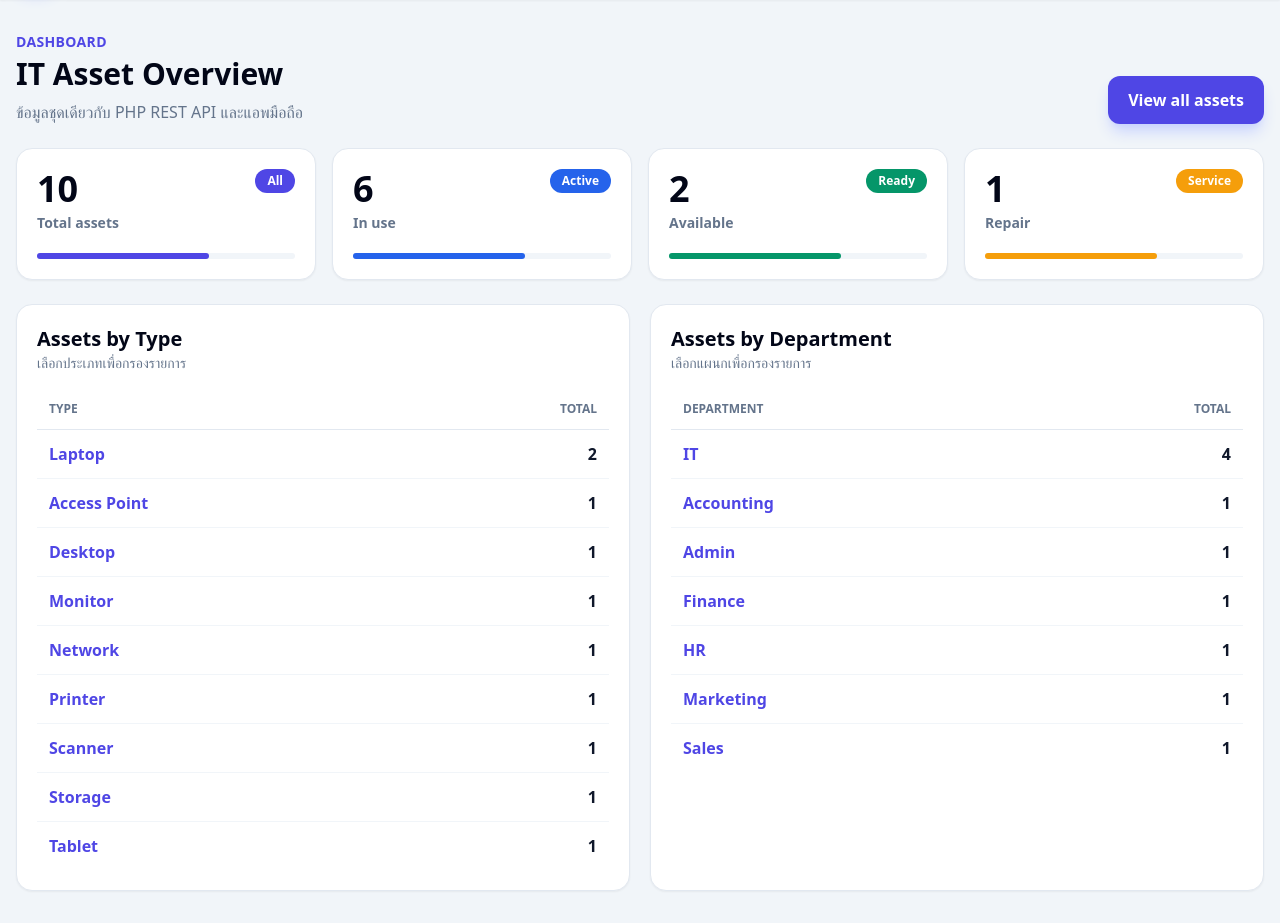
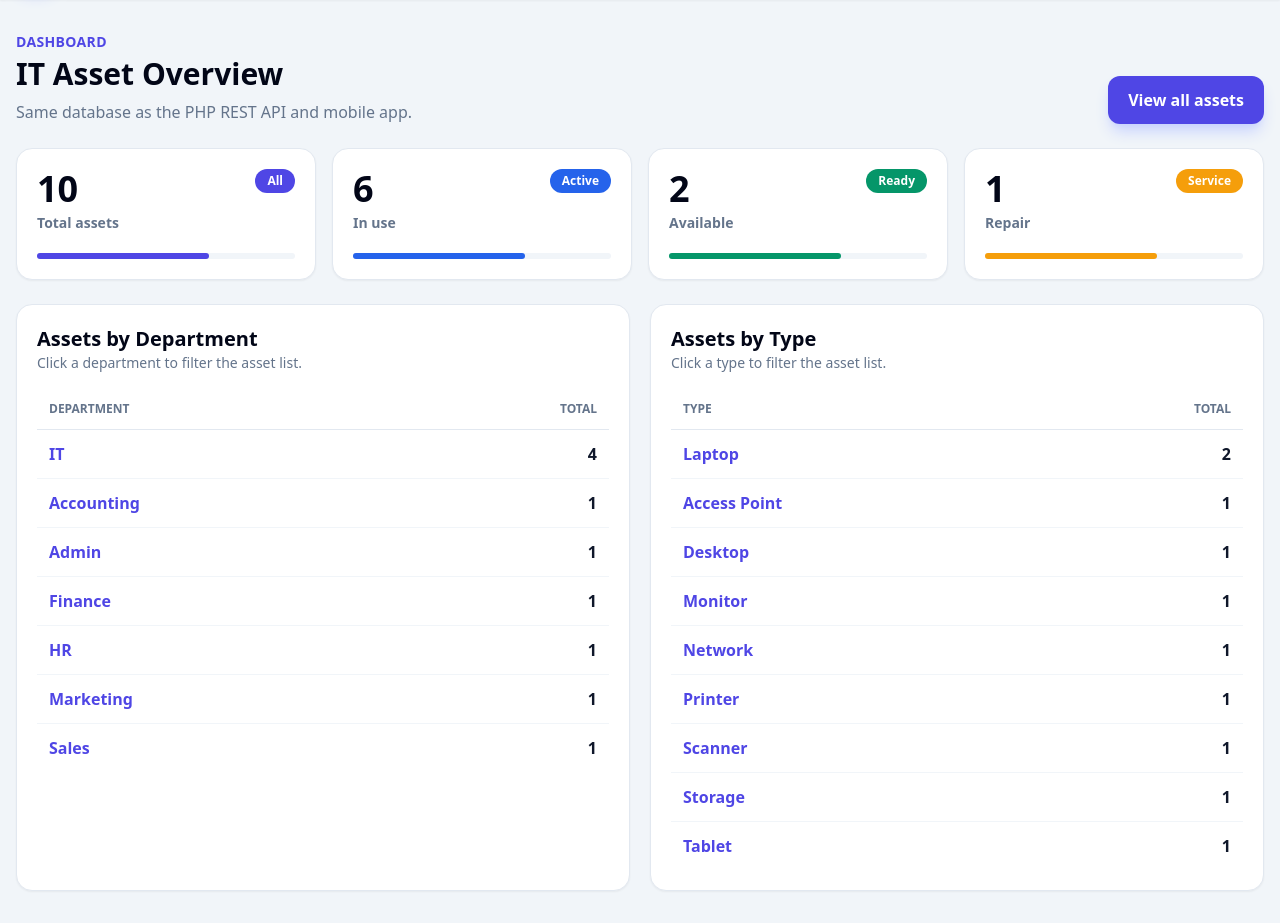
Before and after one commit to thawatchai28063/it-asset-management-app, a PHP site: page / in a window 1280 px wide. Shown: the part 65-988 px from the top of the page. Run offline with PHP 8.4, Linux system fonts and the light colour scheme; a user stored in the database is signed in; data comes from the database, SQL or seed files in the repository; some libraries are stand-ins or nearby versions.

Commit message:
Swap dashboard department and type panels

```diff
--- a/it_asset_web/index.php
+++ b/it_asset_web/index.php
@@ -19,7 +19,7 @@ require __DIR__ . '/partials/header.php';
   <div>
     <p class="text-sm font-bold uppercase tracking-wide text-indigo-600">Dashboard</p>
     <h1 class="mt-1 text-3xl font-black text-slate-950">IT Asset Overview</h1>
-    <p class="mt-2 text-slate-500">ข้อมูลชุดเดียวกับ PHP REST API และแอพมือถือ</p>
+    <p class="mt-2 text-slate-500">Same database as the PHP REST API and mobile app.</p>
   </div>
   <a class="inline-flex items-center justify-center rounded-xl bg-indigo-600 px-5 py-3 font-extrabold text-white shadow-lg shadow-indigo-200 transition hover:bg-indigo-700" href="assets.php">View all assets</a>
 </div>
@@ -53,17 +53,24 @@ require __DIR__ . '/partials/header.php';
   <div class="rounded-2xl border border-slate-200 bg-white p-5 shadow-sm">
     <div class="mb-4 flex items-center justify-between gap-4">
       <div>
-        <h2 class="text-xl font-black text-slate-950">Assets by Type</h2>
-        <p class="text-sm text-slate-500">เลือกประเภทเพื่อกรองรายการ</p>
+        <h2 class="text-xl font-black text-slate-950">Assets by Department</h2>
+        <p class="text-sm text-slate-500">Click a department to filter the asset list.</p>
       </div>
     </div>
     <div class="overflow-x-auto">
       <table class="min-w-full divide-y divide-slate-200">
-        <thead><tr><th class="px-3 py-3 text-left text-xs font-black uppercase text-slate-500">Type</th><th class="px-3 py-3 text-right text-xs font-black uppercase text-slate-500">Total</th></tr></thead>
+        <thead>
+          <tr>
+            <th class="px-3 py-3 text-left text-xs font-black uppercase text-slate-500">Department</th>
+            <th class="px-3 py-3 text-right text-xs font-black uppercase text-slate-500">Total</th>
+          </tr>
+        </thead>
         <tbody class="divide-y divide-slate-100">
-        <?php foreach ($typeRows as $row): ?>
+        <?php foreach ($departmentRows as $row): ?>
           <tr class="hover:bg-slate-50">
-            <td class="px-3 py-3"><a class="font-bold text-indigo-600 hover:text-indigo-800" href="assets.php?asset_type=<?= urlencode($row['asset_type']) ?>"><?= h($row['asset_type']) ?></a></td>
+            <td class="px-3 py-3">
+              <a class="font-bold text-indigo-600 hover:text-indigo-800" href="assets.php?department=<?= urlencode($row['department']) ?>"><?= h($row['department']) ?></a>
+            </td>
             <td class="px-3 py-3 text-right font-black text-slate-900"><?= (int) $row['total'] ?></td>
           </tr>
         <?php endforeach; ?>
@@ -75,17 +82,24 @@ require __DIR__ . '/partials/header.php';
   <div class="rounded-2xl border border-slate-200 bg-white p-5 shadow-sm">
     <div class="mb-4 flex items-center justify-between gap-4">
       <div>
-        <h2 class="text-xl font-black text-slate-950">Assets by Department</h2>
-        <p class="text-sm text-slate-500">เลือกแผนกเพื่อกรองรายการ</p>
+        <h2 class="text-xl font-black text-slate-950">Assets by Type</h2>
+        <p class="text-sm text-slate-500">Click a type to filter the asset list.</p>
       </div>
     </div>
     <div class="overflow-x-auto">
       <table class="min-w-full divide-y divide-slate-200">
-        <thead><tr><th class="px-3 py-3 text-left text-xs font-black uppercase text-slate-500">Department</th><th class="px-3 py-3 text-right text-xs font-black uppercase text-slate-500">Total</th></tr></thead>
+        <thead>
+          <tr>
+            <th class="px-3 py-3 text-left text-xs font-black uppercase text-slate-500">Type</th>
+            <th class="px-3 py-3 text-right text-xs font-black uppercase text-slate-500">Total</th>
+          </tr>
+        </thead>
         <tbody class="divide-y divide-slate-100">
-        <?php foreach ($departmentRows as $row): ?>
+        <?php foreach ($typeRows as $row): ?>
           <tr class="hover:bg-slate-50">
-            <td class="px-3 py-3"><a class="font-bold text-indigo-600 hover:text-indigo-800" href="assets.php?department=<?= urlencode($row['department']) ?>"><?= h($row['department']) ?></a></td>
+            <td class="px-3 py-3">
+              <a class="font-bold text-indigo-600 hover:text-indigo-800" href="assets.php?asset_type=<?= urlencode($row['asset_type']) ?>"><?= h($row['asset_type']) ?></a>
+            </td>
             <td class="px-3 py-3 text-right font-black text-slate-900"><?= (int) $row['total'] ?></td>
           </tr>
         <?php endforeach; ?>
```
